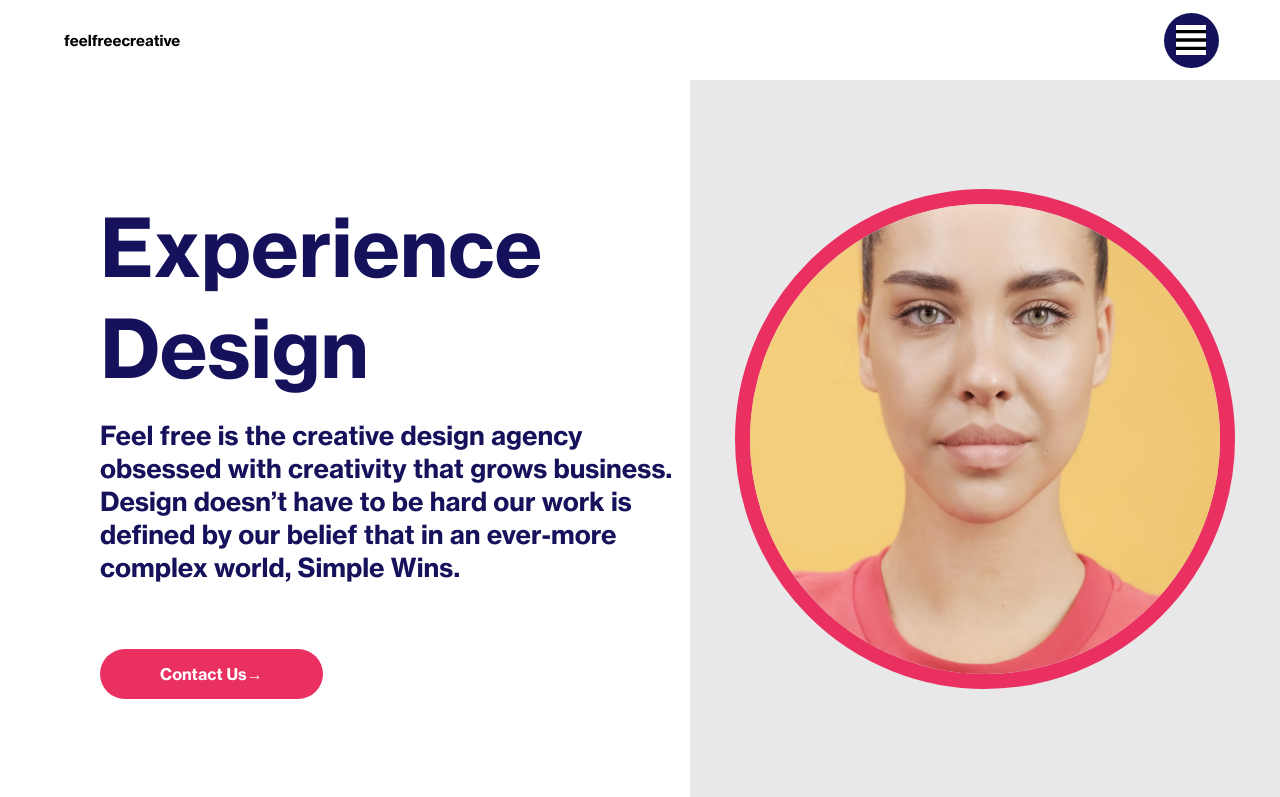
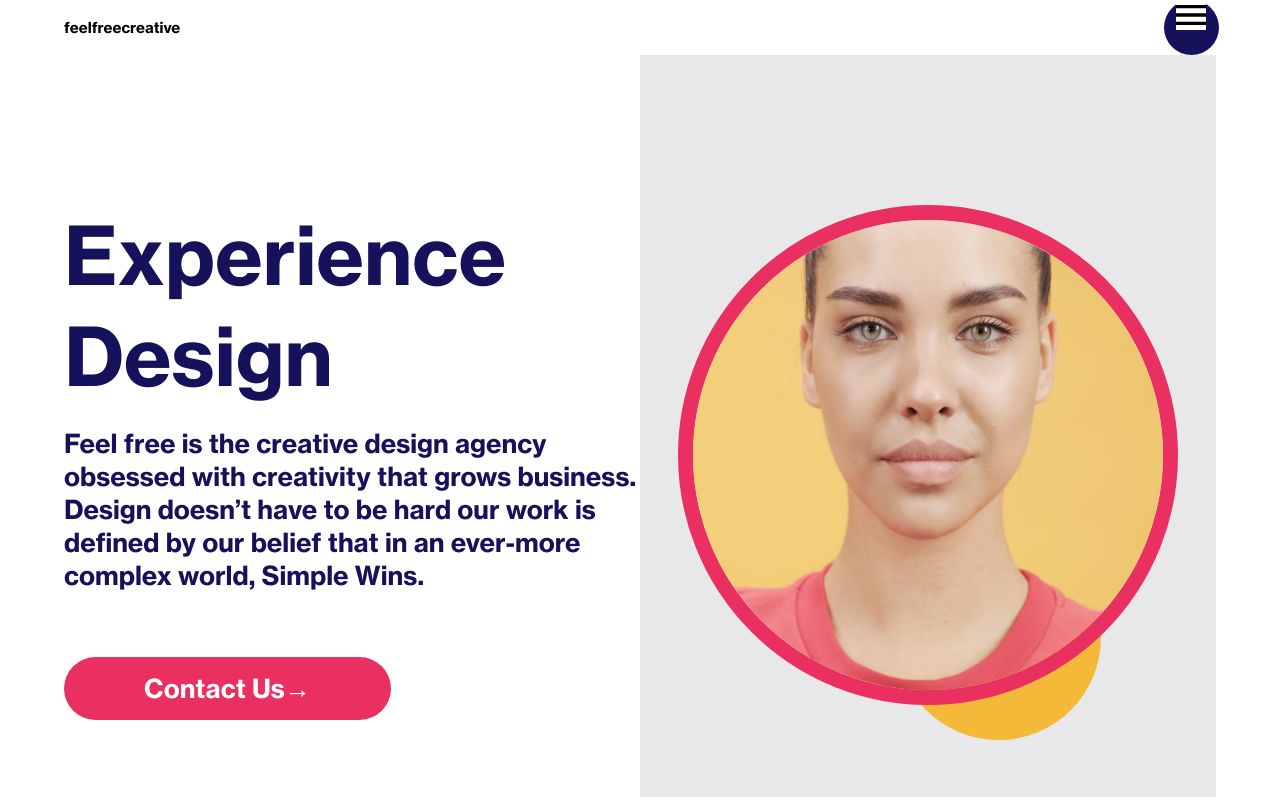
Before and after one commit to franciscocaballero/feelfreecreative2.0, a plain HTML site: page index.html in a window 1280 px wide. Shown: the top 797 px of the page. Drawn offline with Linux system fonts and the light colour scheme; files whose address does not match are found by name.

Commit message:
adding more style

```diff
--- a/index.html
+++ b/index.html
@@ -12,8 +12,9 @@
     <header class="header-main">
         <nav>
             <h1 id="logo">feelfreecreative</h1>
+
         <div class="burger">
-                <img src="./img/hamburger.svg" alt="burger-menu">
+                <img class="burger-icon" src="./img/hamburger.svg" alt="burger-menu">
         </div>
         </nav>
     </header>
@@ -24,18 +25,16 @@
 
                 <h1>Experience Design</h1>
                 <p> Feel free is the creative design agency obsessed with creativity that grows business.
-                        Design doesn’t have to be hard our work is defined by our belief that in an ever-more complex world, Simple Wins.
+                    Design doesn’t have to be hard our work is defined by our belief that in an ever-more complex world,
+                    Simple Wins.
                 </p>
-                    <a class="btn btn--pink"href="#contact">Contact Us→</a>
+                <a class="btn btn--pink" href="#contact">Contact Us→</a>
             </div>
 
             <div class="hero-image">
-
-                    <div class="box">
-
-                        <img src="img/gal.png" alt="">
-                    </div>
-
+                <div class="circle-1"></div>
+                <div class="circle-2"></div>
+                <img class="header-img" src="img/gal.png" alt="">
             </div>
         </section>
 
--- a/styles/_global.scss
+++ b/styles/_global.scss
@@ -54,9 +54,9 @@ font-family: "Neue-bold",sans-serif;
 //buttons
 
 .btn {
-  padding: 1.5rem 6rem;
+  padding: 1.5rem 8rem;
   border-radius: 4rem;
-  font-size: 1.6rem;
+  font-size: 2.6rem;
   text-decoration: none;
   cursor: pointer;
 
--- a/styles/_home.scss
+++ b/styles/_home.scss
@@ -2,21 +2,22 @@
 .header-main {
   width: 95%;
   margin: 0 0 0 auto;
+
 }
 
 nav {
     @include flex(space-between, center, row);
-  min-height: 10vh;
+    // height: 0vh;
   width: 95%;
 .burger {
-    @include flex(space-between, center, row);
+//   @include flex(space-between, center, row);
   padding-left: 1.2rem;
   background-color: $color-primary;
   height: 5.5rem;
   width: 5.5rem;
   border-radius: 100%;
 
-    img {
+  .burger-icon {
     height: 3rem;
     width: 3rem;
     background-color: $color-white;
@@ -26,10 +27,10 @@ nav {
   }
 
 .hero {
-  min-height: 90vh;
-  width: 100%;
+  min-height: 100vh;
+  width: 90%;
   margin: auto;
-  padding-left: 10rem;
+
   flex-wrap: wrap;
 
   @include flex(space-between, center, row);
@@ -46,14 +47,40 @@ nav {
   }
   .hero-image {
     @include flex(center, center, row);
-    height: 90vh;
+    height: 100vh;
+    width: 100%;
     background-color: $color-grey;
+   /* define a width to the header container */
+    position: relative !important; /* see note */
 
-    img {
+
+    .header-img {
       width: 50rem;
       height: 50rem;
       border-radius: 100%;
       border: 1.5rem solid $color-pink;
+        z-index: 100000;
+    }
+    .circle-1 {
+      background-color: $color-primary;
+      height: 10.5rem;
+      width: 10.5rem;
+      border-radius: 100%;
+      position: absolute;
+      top: 29%;
+      right: 60%;
+      z-index: 0;
+    }
+
+    .circle-2 {
+      background-color: $color-yellow;
+      height: 20.5rem;
+      width: 20.5rem;
+      border-radius: 100%;
+      position: absolute;
+      top: 60%;
+      right: 20%;
+      z-index: 0;
     }
   }
 }
```
Also changed, not shown: styles/styles.css, 1 other file. Lines whose indentation alone changed are shown as unchanged.
